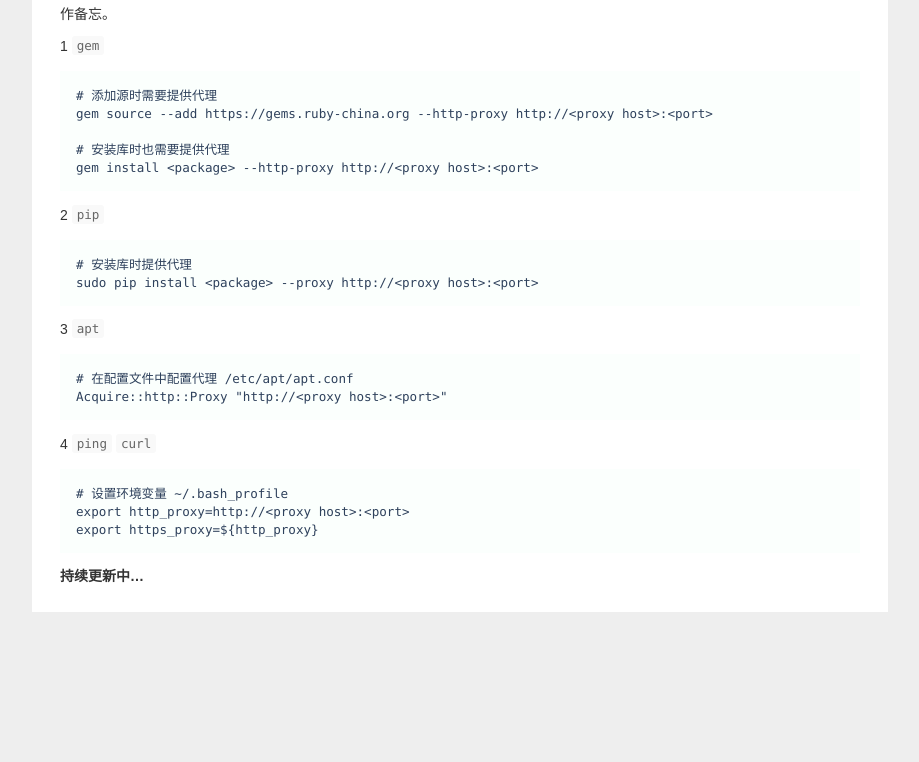
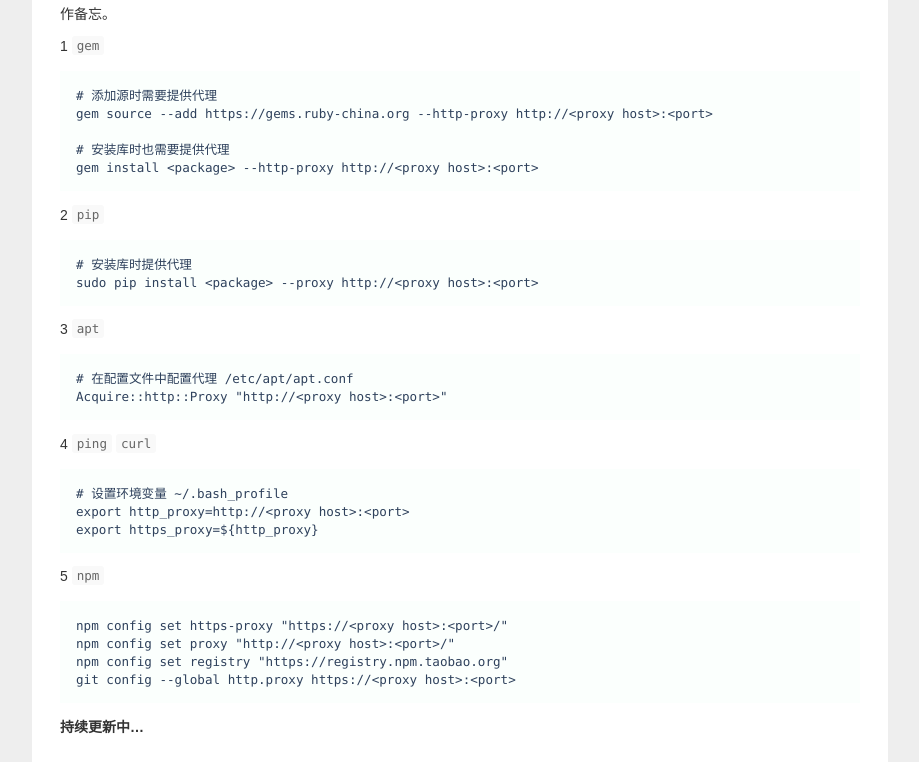
Before and after one commit to ldjhust/ldjhust.github.io, a Jekyll site: the page built from _posts/2017-07-12-set-network-proxy.markdown, in a window 1280 px wide. Shown: the part 459-1221 px from the top of the page, without its empty margins (180-1099 px from the left). Built offline with Jekyll 4.4.1, drawn with Linux system fonts in a browser that asks for light colours; nearby versions of some CDN libraries; comment, search, counter and statistics services are not loaded; before the commit the page ends 1071 px from its top, so only the background shows below that.

Commit message:
undate set-network-proxy

````diff
--- a/_posts/2017-07-12-set-network-proxy.markdown
+++ b/_posts/2017-07-12-set-network-proxy.markdown
@@ -42,4 +42,13 @@
 export https_proxy=${http_proxy}
 ```
 
+5 `npm`
+
+```
+npm config set https-proxy "https://<proxy host>:<port>/"
+npm config set proxy "http://<proxy host>:<port>/"
+npm config set registry "https://registry.npm.taobao.org"
+git config --global http.proxy https://<proxy host>:<port>
+```
+
 **持续更新中...**
````
